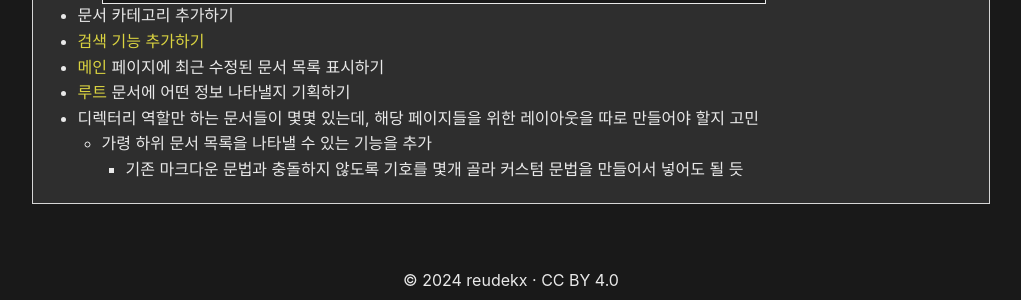
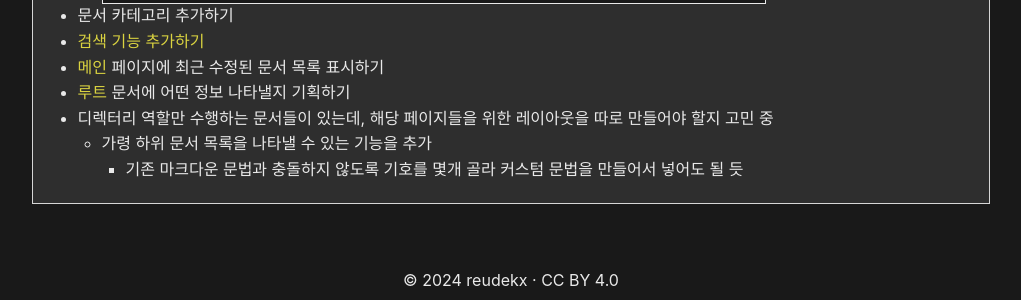
Before and after one commit to reudekx/reudekx.github.io, a Jekyll site: the page built from _docs/docs/블로그.md, in a window 1280 px wide. Shown: the part 1140-1440 px from the top of the page, without its empty margins (129-1150 px from the left). Built offline with Jekyll 4.4.1, drawn with Linux system fonts in a browser that asks for light colours.

Commit message:
docs: 문서 업데이트

```diff
--- a/_docs/docs/블로그.md
+++ b/_docs/docs/블로그.md
@@ -20,6 +20,6 @@ copyright: © 2024 reudekx · CC BY 4.0
 * [검색 기능 추가하기](/docs/블로그/검색 기능 추가하기)
 * [메인](/) 페이지에 최근 수정된 문서 목록 표시하기
 * [루트](/docs) 문서에 어떤 정보 나타낼지 기획하기
-* 디렉터리 역할만 하는 문서들이 몇몇 있는데, 해당 페이지들을 위한 레이아웃을 따로 만들어야 할지 고민
+* 디렉터리 역할만 수행하는 문서들이 있는데, 해당 페이지들을 위한 레이아웃을 따로 만들어야 할지 고민 중
     * 가령 하위 문서 목록을 나타낼 수 있는 기능을 추가
         * 기존 마크다운 문법과 충돌하지 않도록 기호를 몇개 골라 커스텀 문법을 만들어서 넣어도 될 듯
```
